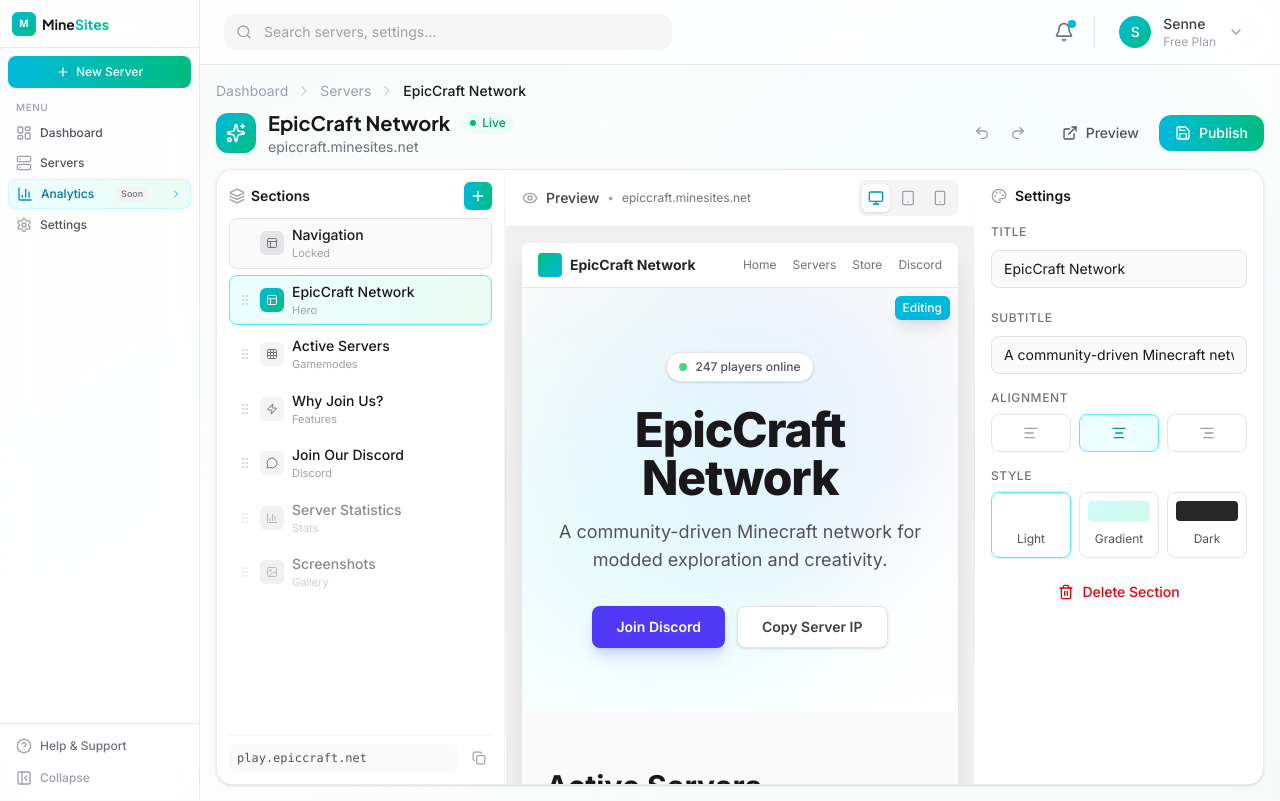
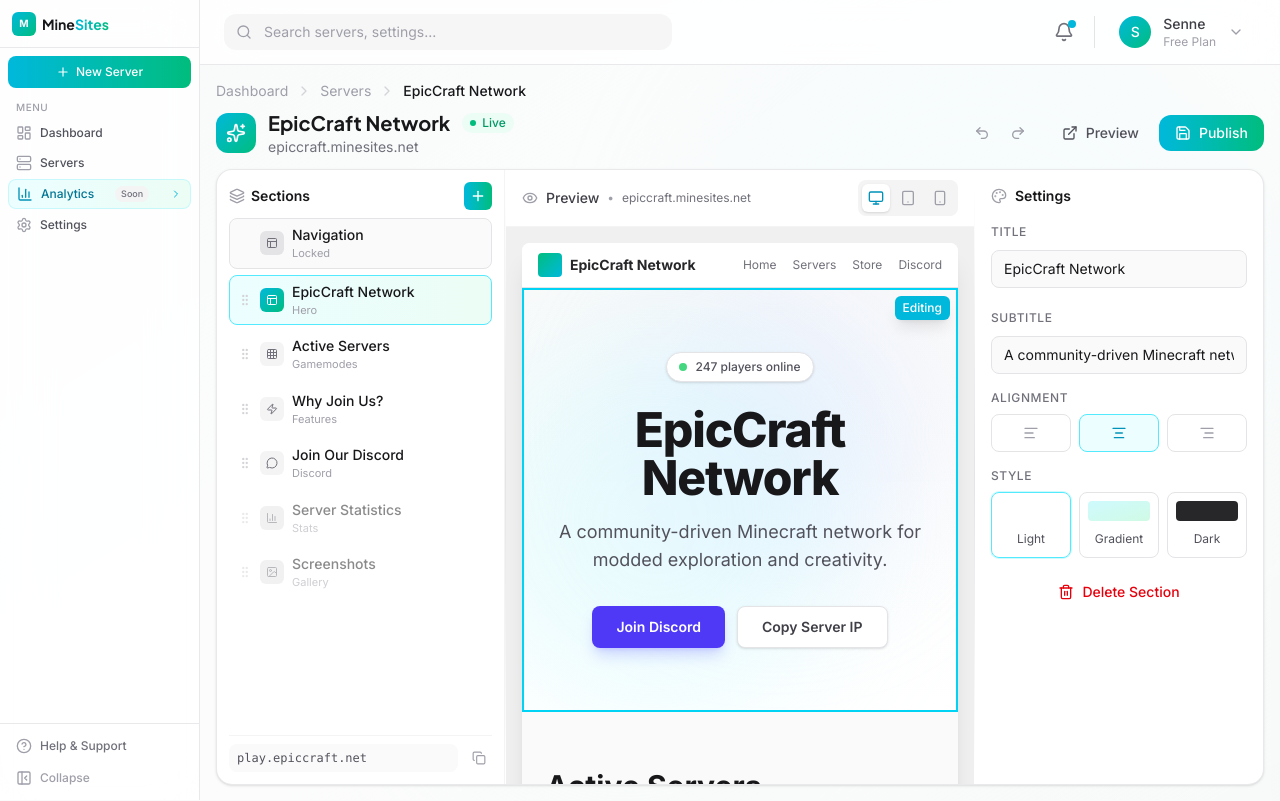
Before and after one commit to sennecools/minesites, a Next.js app: page /dashboard/analytics in a window 1280 px wide. Built offline with nearby package versions, Linux system fonts and the light colour scheme.

Commit message:
Use overlay border for section hover/selection
- Added absolute positioned border overlay on top of content
- Border now visible on all sections including hero
- Uses group-hover for smooth transitions

```diff
--- a/src/app/(dashboard)/dashboard/[serverId]/page.tsx
+++ b/src/app/(dashboard)/dashboard/[serverId]/page.tsx
@@ -1589,13 +1589,9 @@ export default function ServerEditorPage() {
                 {/* Navbar - clickable to edit */}
                 <div
                   onClick={() => setSelectedSection("navbar")}
-                  className={`relative flex items-center ${
+                  className={`group relative flex items-center ${
                     navbarSettings.style === "centered" ? "justify-center" : "justify-between"
-                  } px-4 py-2.5 border-b border-zinc-200 bg-white sticky top-0 cursor-pointer transition-all ${
-                    selectedSection === "navbar"
-                      ? "outline outline-2 outline-cyan-400 -outline-offset-2"
-                      : "hover:outline hover:outline-2 hover:outline-cyan-300 hover:-outline-offset-2"
-                  }`}
+                  } px-4 py-2.5 border-b border-zinc-200 bg-white sticky top-0 cursor-pointer`}
                 >
                   {navbarSettings.style !== "minimal" && navbarSettings.showLogo && (
                     <div className={`flex items-center gap-2 ${navbarSettings.style === "centered" ? "absolute left-4" : ""}`}>
@@ -1614,8 +1610,14 @@ export default function ServerEditorPage() {
                       ))}
                     </div>
                   )}
+                  {/* Hover/Selected border overlay */}
+                  <div className={`absolute inset-0 pointer-events-none transition-all border-2 ${
+                    selectedSection === "navbar"
+                      ? "border-cyan-400"
+                      : "border-transparent group-hover:border-cyan-300"
+                  }`} />
                   {selectedSection === "navbar" && (
-                    <div className="absolute top-1 right-2 px-2 py-0.5 bg-cyan-500 text-white text-[10px] rounded font-medium">
+                    <div className="absolute top-1 right-2 px-2 py-0.5 bg-cyan-500 text-white text-[10px] rounded font-medium z-10">
                       Editing
                     </div>
                   )}
@@ -1644,15 +1646,17 @@ export default function ServerEditorPage() {
                         animate={{ opacity: 1, y: 0 }}
                         exit={{ opacity: 0, y: -20 }}
                         onClick={() => setSelectedSection(section.id)}
-                        className={`relative cursor-pointer transition-all overflow-hidden ${
-                          selectedSection === section.id
-                            ? "outline outline-2 outline-cyan-400 -outline-offset-2 z-10"
-                            : "hover:outline hover:outline-2 hover:outline-cyan-300 hover:-outline-offset-2"
-                        }`}
+                        className="relative cursor-pointer overflow-hidden group"
                       >
                         <SectionPreview section={section} />
+                        {/* Hover/Selected border overlay */}
+                        <div className={`absolute inset-0 pointer-events-none transition-all border-2 ${
+                          selectedSection === section.id
+                            ? "border-cyan-400"
+                            : "border-transparent group-hover:border-cyan-300"
+                        }`} />
                         {selectedSection === section.id && (
-                          <div className="absolute top-2 right-2 px-2 py-1 bg-cyan-500 text-white text-xs rounded-md font-medium shadow-lg">
+                          <div className="absolute top-2 right-2 px-2 py-1 bg-cyan-500 text-white text-xs rounded-md font-medium shadow-lg z-10">
                             Editing
                           </div>
                         )}
```
